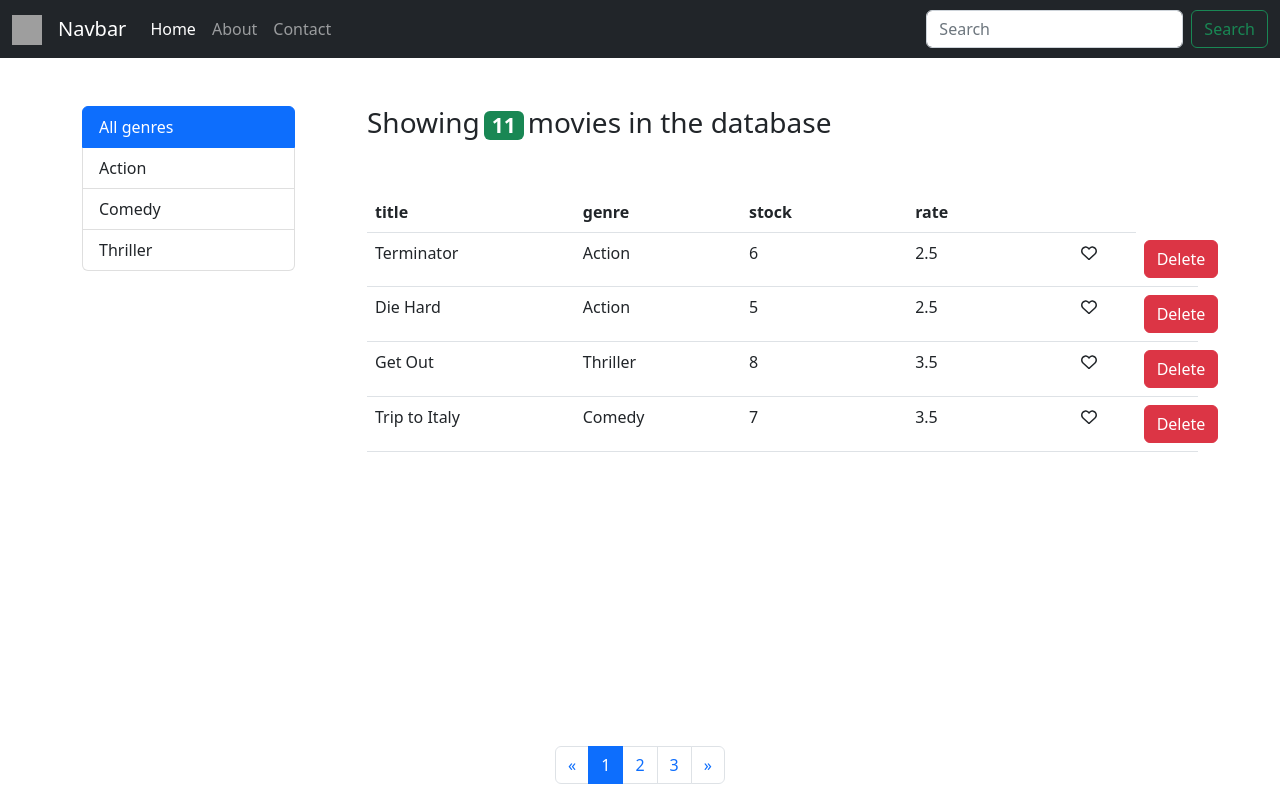
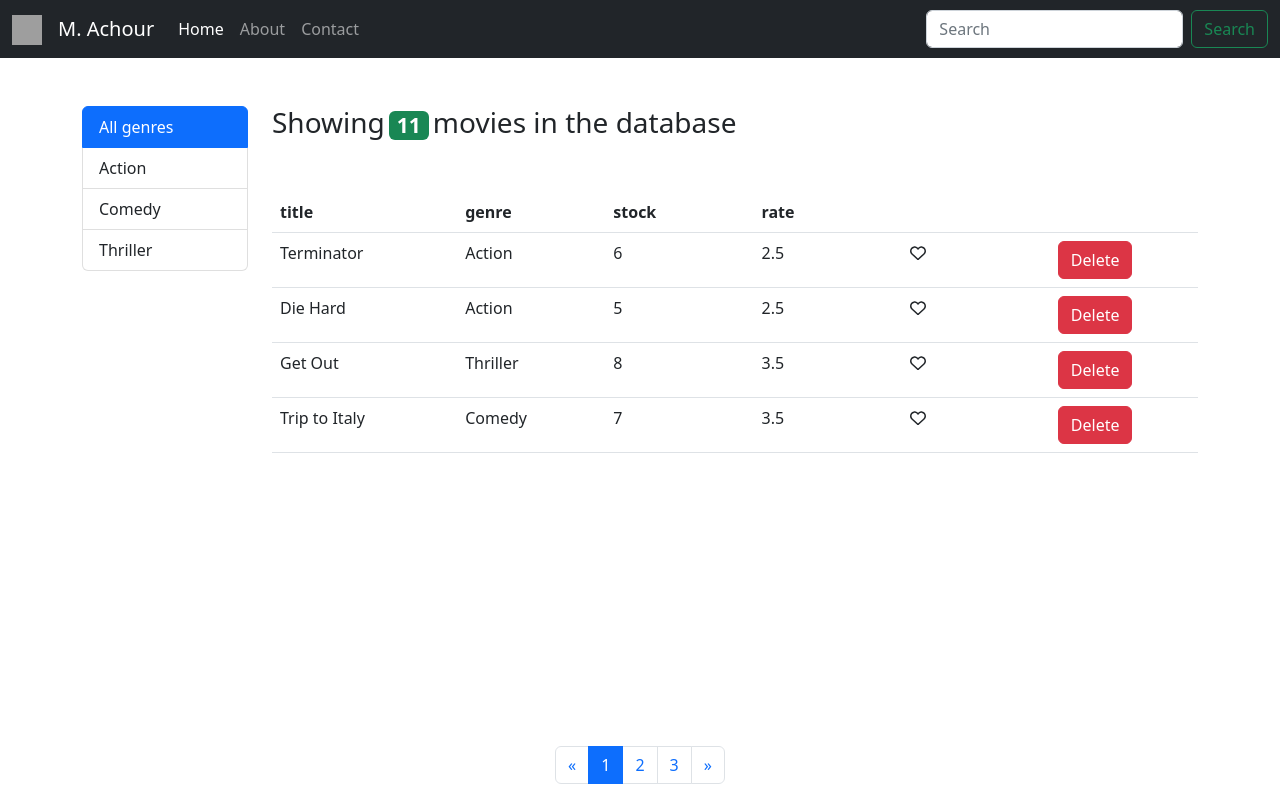
Before and after one commit to mohamedAchour/react-project, a React (Create React App) app: page / in a window 1280 px wide. Built offline with nearby package versions, Linux system fonts and the light colour scheme; grey boxes are pictures that could not be loaded.

Commit message:
code refactoring : reusables

```diff
--- a/src/components/common/like.tsx
+++ b/src/components/common/like.tsx
@@ -4,8 +4,8 @@ import { faHeart as regularHeart } from "@fortawesome/free-regular-svg-icons";
 import { FontAwesomeIcon } from "@fortawesome/react-fontawesome";
 
 export interface LikeProps {
-  isLiked: boolean;
-  onLikeClick: MouseEventHandler<SVGSVGElement>;
+  isLiked?: boolean;
+  onLikeClick?: MouseEventHandler<SVGSVGElement>;
 }
 export const Like = (props: LikeProps) => {
   const { isLiked, onLikeClick } = props;
--- a/src/components/common/listItems.tsx
+++ b/src/components/common/listItems.tsx
@@ -10,7 +10,7 @@ export const ListItems = (props: ListItemsProps) => {
   const { items, onItemSelect, selectedItem } = props;
   if (items.length === 0) return null;
   return (
-    <ul className="list-group me-5">
+    <ul className="list-group">
       <li
         style={{ cursor: "pointer" }}
         className={
--- /dev/null
+++ b/src/components/common/tableBody.tsx
@@ -0,0 +1,36 @@
+import _ from "lodash";
+import React from "react";
+import { MovieType } from "../movies";
+
+export interface TableBodyProps {
+  data: any[];
+  columns: any[];
+}
+
+type column = {
+  path: string;
+  title: string;
+  key: string;
+  content: (movie: MovieType) => JSX.Element;
+};
+export const TableBody: React.FC<TableBodyProps> = (props) => {
+  const { data, columns } = props;
+
+  const cellKey = (row: MovieType, column: column) => {
+    return row._id + (column.path || column.key);
+  };
+  const renderCell = (row: MovieType, column: column) => {
+    if (column.path)
+      return <td key={cellKey(row, column)}>{_.get(row, column.path)}</td>;
+    else return <td key={cellKey(row, column)}>{column.content(row)}</td>;
+  };
+  return (
+    <tbody>
+      {data.map((row) => (
+        <tr key={row._id}>
+          {columns.map((column) => renderCell(row, column))}
+        </tr>
+      ))}
+    </tbody>
+  );
+};
--- a/src/components/common/tableHeader.tsx
+++ b/src/components/common/tableHeader.tsx
@@ -31,22 +31,22 @@ export const TableHeader = (props: TableHeaderProps) => {
       <tr>
         {headerItems.map((item) => (
           <th
+            key={item.path || item.key}
             style={{
               cursor: "pointer",
               width: item === headerItems[0] ? "25%" : "20%",
             }}
             scope="col"
             onClick={() => {
-              raiseSort(item.name);
+              raiseSort(item.path);
             }}
           >
             {item.title}
-            {sortColumn.sortBy === item.name && (
+            {sortColumn.sortBy === item.path && (
               <FontAwesomeIcon className="ms-2" icon={sortIcon} />
             )}
           </th>
         ))}
-        <th scope="col"></th>
       </tr>
     </thead>
   );
--- a/src/components/movies.tsx
+++ b/src/components/movies.tsx
@@ -69,7 +69,7 @@ export const Movies = () => {
     setMovies(movies.filter((movie) => movie._id !== id));
   };
 
-  const handleLikeClick = (id: string) => {
+  const handleLikeClick = (id: string | undefined) => {
     const tmp_movies = [...movies];
     const selectedMovie: MovieType | any = tmp_movies.find(
       (movie) => movie._id === id
@@ -101,7 +101,7 @@ export const Movies = () => {
       ) : (
         <>
           <div className="row">
-            <div className="col-3">
+            <div className="col-2">
               <ListItems
                 items={genres}
                 selectedItem={selectedGenre}
--- a/src/components/moviesTable.tsx
+++ b/src/components/moviesTable.tsx
@@ -1,12 +1,13 @@
 import React from "react";
 
-import { Movie } from "./movie";
 import { MovieType, Sort } from "./movies";
 import { TableHeader } from "./common/tableHeader";
+import { TableBody } from "./common/tableBody";
+import { Like } from "./common/like";
 
 export interface MoviesTableProps {
   onDelete: (id: string) => void;
-  onLikeClick: (id: string) => void;
+  onLikeClick: (id: string | undefined) => void;
   onSort: (sortColumn: Sort) => void;
   currenPageMovies: MovieType[];
   sortColumn: Sort;
@@ -15,30 +16,38 @@ export interface MoviesTableProps {
 export const MoviesTable = (props: MoviesTableProps) => {
   const { onDelete, onLikeClick, onSort, currenPageMovies, sortColumn } = props;
 
-  const moviesHeader = [
-    { name: "title", title: "title" },
-    { name: "genre.name", title: "genre" },
-    { name: "numberInStock", title: "stock" },
-    { name: "dailyRentalRate", title: "rate" },
+  const columns = [
+    { path: "title", title: "title" },
+    { path: "genre.name", title: "genre" },
+    { path: "numberInStock", title: "stock" },
+    { path: "dailyRentalRate", title: "rate" },
+    {
+      key: "like",
+      content: (movie: MovieType) => (
+        <Like
+          onLikeClick={() => onLikeClick(movie._id)}
+          isLiked={movie.liked ?? false}
+        />
+      ),
+    },
+    {
+      key: "delete",
+      content: (movie: MovieType) => (
+        <button onClick={() => onDelete(movie._id)} className="btn btn-danger">
+          Delete
+        </button>
+      ),
+    },
   ];
+
   return (
-    <table style={{ tableLayout: "fixed" }} className="table table-fixed mb-5">
+    <table style={{ tableLayout: "fixed" }} className="table table-fixed">
       <TableHeader
-        headerItems={moviesHeader}
+        headerItems={columns}
         sortColumn={sortColumn}
         onSort={onSort}
       />
-      <tbody>
-        {currenPageMovies.map((movie) => (
-          <Movie
-            key={movie._id}
-            movie={movie}
-            onDelete={onDelete}
-            onLikeClick={onLikeClick}
-            isLiked={movie.liked ?? false}
-          />
-        ))}
-      </tbody>
+      <TableBody data={currenPageMovies} columns={columns} />
     </table>
   );
 };
--- a/src/components/navbar.tsx
+++ b/src/components/navbar.tsx
@@ -24,7 +24,7 @@ export const Navbar = () => {
           <span className="navbar-toggler-icon"></span>
         </button>
         <a className="navbar-brand" href="#">
-          Navbar
+          M. Achour
         </a>
         <div className="collapse navbar-collapse" id="navbarTogglerDemo03">
           <ul className="navbar-nav me-auto mb-2 mb-lg-0">
```
